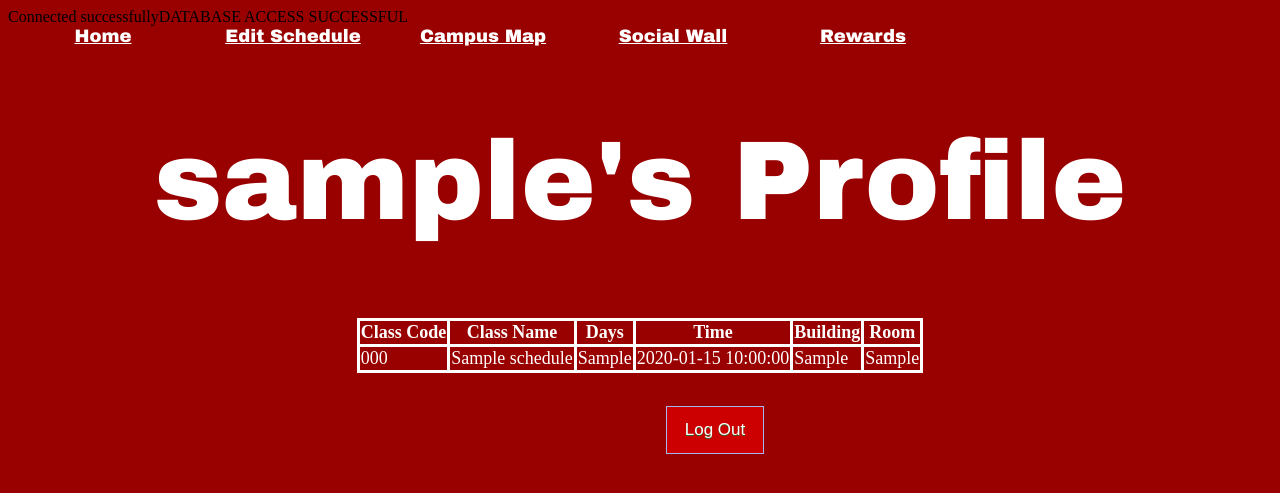
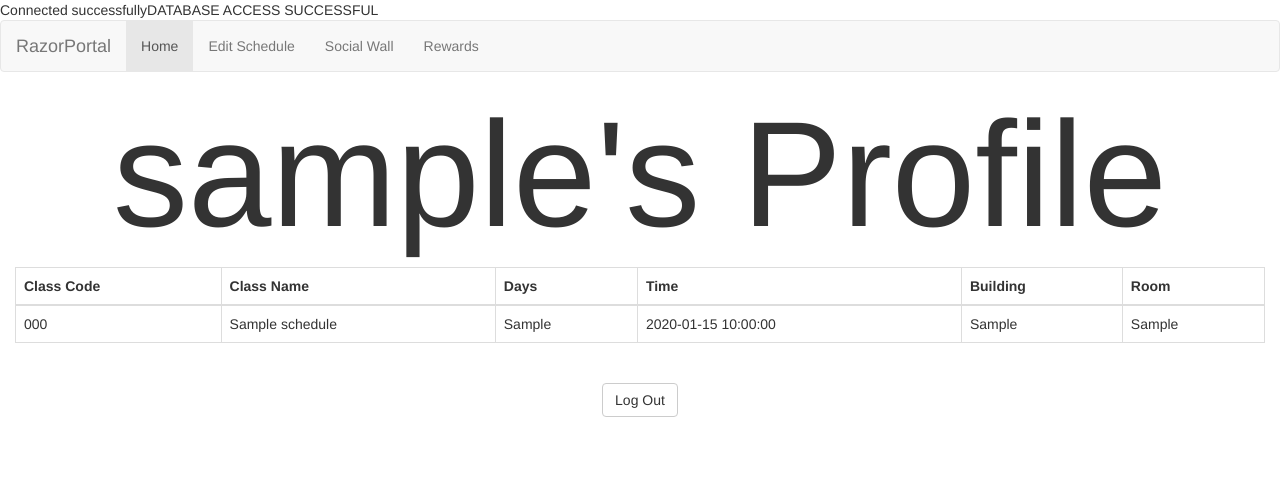
Before and after one commit to RazorPortal/Webpage, a PHP site: page /profile.php in a window 1280 px wide. Shown: the top 493 px of the page. Run offline with PHP 8.4, Linux system fonts and the light colour scheme; the visitor is signed in with stand-in values (Sample User, id 1); tables that the repository leaves empty or names only in its code hold one stand-in row (values such as "Sample post").

Commit message:
Aesthetics changed on profile.php
Profile.php changed aesthetically with bootstrap
Table needs to be resized

```diff
--- a/profile.php
+++ b/profile.php
@@ -1,6 +1,5 @@
-<style type="text/css">
-	@import url('MainStyle.css');
-</style>
+<!DOCTYPE html>
+<html>
 
 	<?php
 	session_start();
@@ -10,6 +9,7 @@
 	if($conn -> connect_error) {
 		die("Connection failed: " . $conn -> connect_error);
 	}
+
 	echo "Connected successfully";
 
 	//user Razorportal MYSQL database
@@ -20,59 +20,38 @@
 		echo "ERROR OPENING DATABASE\n" . $conn -> error;
 	?>
 
-<!DOCTYPE php>
-<html>
-   <head>
-      <style>
-         h1{
-         color: white;
-         text-align: center;
-         font-size: 700%;
-         font-family: "Arial Black", Gadget, sans-serif}
-         }
-      </style>
+	<head lang="en">
+		<!-- Latest compiled and minified CSS -->
+		<link rel="stylesheet" href="https://maxcdn.bootstrapcdn.com/bootstrap/3.3.4/css/bootstrap.min.css">
+		<!-- Latest compiled and minified JavaScript -->
+		<script src="https://maxcdn.bootstrapcdn.com/bootstrap/3.3.4/js/bootstrap.min.js"></script>
+		<title> RazorPortal </title>
 	</head>
-   <body   link = "white" vlink = "white">
 
-	 <ul>
-		<li><a href="profile.php">Home</a></li>
+	<body>
+		<nav class="navbar navbar-default">
+			<div class="container-fluid">
+				<div class="navbar-header">
+					<a class="navbar-brand" href="#">RazorPortal</a>
+				</div>
+				<div>
+					<ul class="nav navbar-nav">
+						<li class="active"><a href="profile.php">Home</a></li>
 						<li><a href="Schedule.php">Edit Schedule</a></li>
-		<li><a href="Map.php">Campus Map</a></li>
 						<li><a href="Social.php">Social Wall</a></li>
 						<li><a href="Rewards.php">Rewards</a></li>
 				  </ul>
+				</div>
+			</div>
+		</nav>
 
 		<?php
-		if($_SERVER["REQUEST_METHOD"] == "POST") {
-			if (isset($_POST["addclass"])){
-				 //Check for empty fields on class submission
-				 if(empty($_POST["ccode"]) || empty($_POST["cname"]) ||
-					empty($_POST["days"]) || empty($_POST["time"]) || empty($_POST["building"]) || empty($_POST["room"])) {
-					echo "You must fill out entire form to add a new class";
-				 }
-				 else{
-					 //Insert values to mysql database
-					 $insertrow = "INSERT INTO schedule (username, classcode, classname, days, time, building, room)";
-					 $insertrow .= " VALUES (" . "'" . $_SESSION["username"] . "'";
-					 $insertrow .= " , " . "'" . $_POST["ccode"] . "'";
-					 $insertrow .= " , " . "'" . $_POST["cname"] . "'";
-					 $insertrow .= " , " . "'" . $_POST["days"] . "'";
-					 $insertrow .= " , " . "'" . $_POST["time"] . "'";
-					 $insertrow .= " , " . "'" . $_POST["building"] . "'";
-					 $insertrow .= " , " . "'" . $_POST["room"] . "'" . ");";
-					 var_dump($insertrow);
-				 if($conn -> query($insertrow) === TRUE)
-					echo "DATABASE ACCESS SUCCESSFUL\n";
-				 else
-					echo "ERROR INSERTING INTO DATABASE\n" . $conn -> error;
-				 }
-			}
-		 }
-		 //Greeting
-		 echo "<h1> " . $_SESSION["username"] . "'s Profile</h1>"
+			echo "<h1 class='text-center' style='font-size:150px'> " . $_SESSION["username"] . "'s Profile</h1>"
 		?>
 
-      <table align="center">
+		<div class="container-fluid">
+			<table class="table table-bordered">
+				<thead>
 					<tr>
 						<th>Class Code</th>
 						<th>Class Name</th>
@@ -81,7 +60,8 @@
 						<th>Building</th>
 						<th>Room</th>
 					</tr>
-
+				</thead>
+				<tbody>
 					<?php
 						//Get schedule from RAZORPORTAL sql
 						$getSchedule = "SELECT classcode, classname, days, time, building, room FROM schedule WHERE username = \"" . $_SESSION["username"] . "\";";
@@ -97,15 +77,20 @@
 							echo "</tr>";
 						}
 					?>
+				</tbody>
 			</table>
+		</div>
 		<br>
 
 	  <form method="link" action="Login.php">
-	    	<input style="margin-top:15px; margin-left:150px;" class="myButton" type="submit"  value="Log Out">
+			<div class="text-center">
+				<input class="btn btn-default" type="submit" value="Log Out">
+			</div>
 		</form>
+  </body>
 
-   </body>
 	<?php
 		$conn->close();
 	?>
+
 </html>
```
Lines whose indentation alone changed are shown as unchanged.
